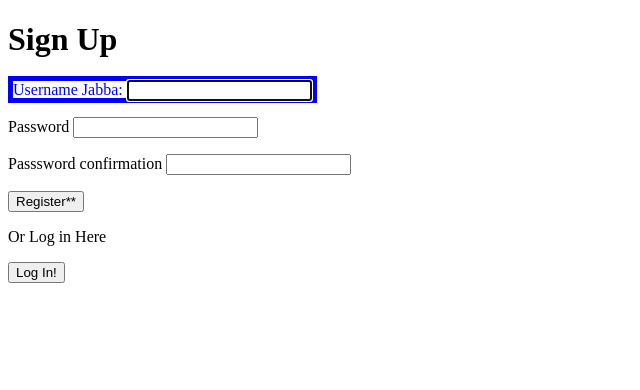
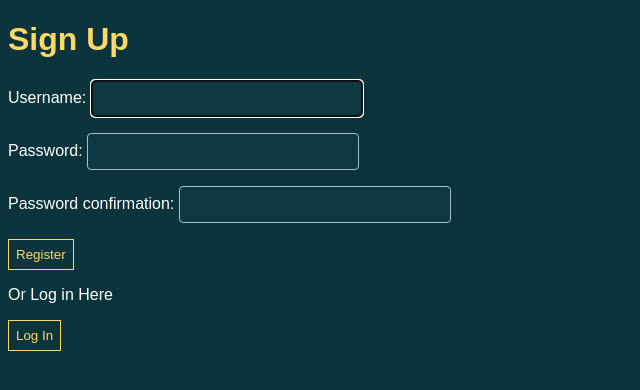
Before and after one commit to Rafabaring/MovieBoard, a Django app: page /movie_board/register/ in a window 1280 px wide. Shown: the top 390 px of the page, without its empty margins (0-640 px from the left). Run offline with Django 3.2, Linux system fonts and the light colour scheme; some libraries are stand-ins or nearby versions.

Commit message:
wrapping up HTML on sign up page

```diff
--- a/MovieBoard/settings.py
+++ b/MovieBoard/settings.py
@@ -40,7 +40,6 @@ INSTALLED_APPS = [
     'rest_framework',
     'movie_board_app',
     'create_user_app',
-    'crispy_forms', # used on forms in html files
 ]
 
 MIDDLEWARE = [
@@ -125,5 +124,3 @@ STATIC_URL = '/static/'
 
 # After login, redirect to home page /movie_board/
 LOGIN_REDIRECT_URL = '/movie_board/'
-
-CRISPY_TEMPLATE_PACK = 'bootstrap4'
--- a/create_user_app/templates/registration/register.html
+++ b/create_user_app/templates/registration/register.html
@@ -1,50 +1,74 @@
 <!DOCTYPE html>
-<!-- crispy forms is loaded on the template to better work on the forms -->
-{% load crispy_forms_tags %}
+
+
+
 
 <html lang="en">
 <head>
     <meta charset="UTF-8">
-    <title>Register</title>
+    <title>Sing Up</title>
 </head>
 
 
 
-<body>
-    <h1>Sign Up</h1>
+<body style="background-color: #0c343d;
+             font-family: arial;
+             color: white">
+    <h1 style = "color:#ffd966">Sign Up</h1>
 
 
 <!-- Registration  Form -->
-{% block content %}
+
 <form action="{% url 'create_user:register' %}" method="POST">
     {% csrf_token %}
 
-    {% if form.errors %}
+    {% if registration_form.errors %}
     <p>There are errors in the form!</p>
     {% endif %}
 
-    <!-- In this pre-formated registration form, we are using -->
-    <!-- crispy field to customize it with the pipe | -->
-    <!-- {{ form|crispy }} -->
-    <!-- <div style = "color:red">
-        <p>UserName {{ form.username }}</p>
-    </div> -->
-
-    <div>
-
-        <label style="color:blue; border: 5px solid;" for="{{ form.username.id_for_label }}">Username Jabba:
-        {{ form.username }}
-        </label>
-
-    </div>
-
-    <p>Password {{ form.password1 }}</p>
-    <p>Passsword confirmation {{ form.password2 }}</p>
 
 
-    <input type="submit" value="Register**">
+      <style>
+        input[type=text] {
+              border: 1px solid #a2c4c9;
+              border-radius: 4px;
+              width: 250px;
+              padding: 10px;
+              background-color: #0e3942;
+              color: white;
+              }
+      </style>
+
+
+      <p>{{ registration_form.username.label_tag }} {{ registration_form.username }}</p>
+
+      <style>
+        input[type=password] {
+              border: 1px solid #a2c4c9;
+              border-radius: 4px;
+              width: 250px;
+              padding: 10px;
+              background-color: #0e3942;
+              color: white;
+              }
+      </style>
+
+       <p>{{ registration_form.password1.label_tag }} {{ registration_form.password1 }}</p>
+       <p>{{ registration_form.password2.label_tag }} {{ registration_form.password2 }}</p>
+
+
+ <style>
+   button {
+         color:#ffd966;
+         border: 1px solid #ffd966;
+         background-color: Transparent;
+         padding: 7px
+         }
+ </style>
+
+<button type="submit" name="register">Register</button>
 </form>
-{% endblock %}
+
 
 
 
@@ -53,7 +77,7 @@
 <form action = "/accounts/login" method = "GET">
   {% csrf_token %}
   <p>Or Log in Here</p>
-  <input type = "submit" value = "Log In!"/>
+  <button type="submit" name="login">Log In</button>
 </form>
 
 
--- a/create_user_app/views.py
+++ b/create_user_app/views.py
@@ -31,13 +31,13 @@ def index(request):
 
 def register(request):
     if request.method == 'POST':
-        form = UserCreationForm(request.POST)
-        if form.is_valid():
-            form.save() # save the new user to the database
+        registration_form = UserCreationForm(request.POST)
+        if registration_form.is_valid():
+            registration_form.save() # save the new user to the database
 
              # authenticating the user
-            username = form.cleaned_data['username']
-            password = form.cleaned_data['password1'] # password1 is the first password field
+            username = registration_form.cleaned_data['username']
+            password = registration_form.cleaned_data['password1'] # password1 is the first password field
 
             user = authenticate(username = username, password = password)
             # After authenticate, login the recently created user
@@ -45,9 +45,9 @@ def register(request):
             # Once loggedin, send to home page
             return MovieBoardView().get(request)
     else:
-        form = UserCreationForm()
+        registration_form = UserCreationForm()
     context = {
-        'form': form
+        'registration_form': registration_form
     }
 
     return render(request, 'registration/register.html', context)
```
Also changed, not shown: create_user_app/templates/create_user_app/create_user.html (deleted, +0 -48 lines).
